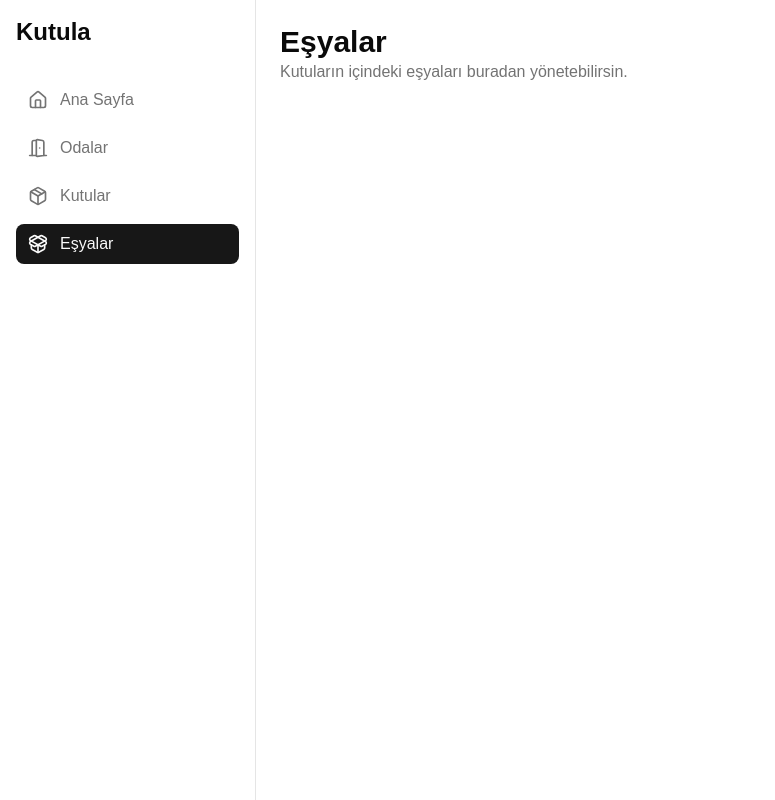
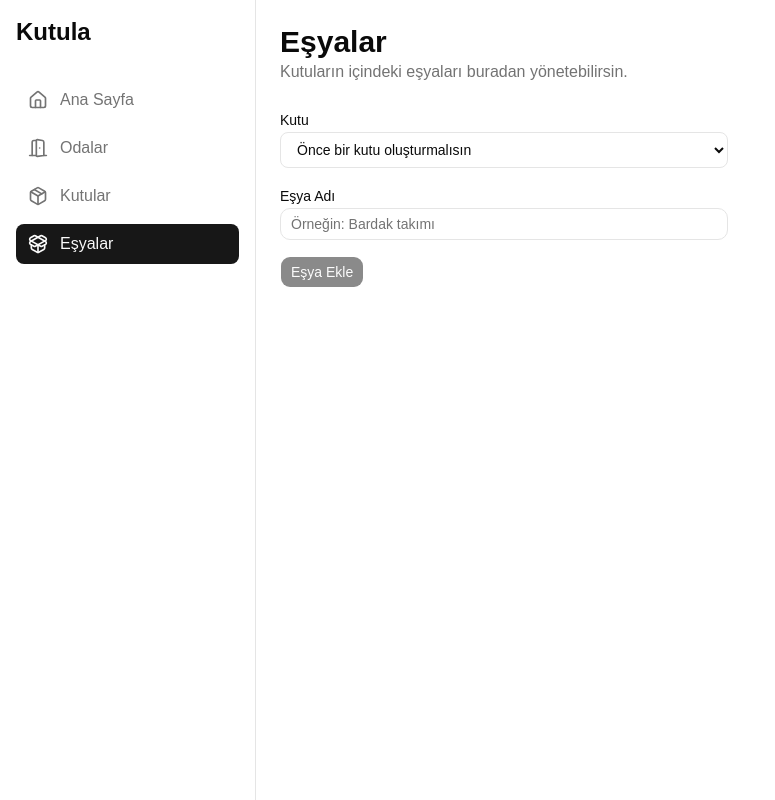
Before and after one commit to ibrbsmc/kutula, a React (Vite) app: page /esyalar in a window 1280 px wide. Shown: the whole page, without its empty margins (0-775 px from the left). Built offline with nearby package versions, Linux system fonts and the light colour scheme.

Commit message:
feat: add item creation and persistence

```diff
--- a/src/features/items/ItemsPage.jsx
+++ b/src/features/items/ItemsPage.jsx
@@ -1,4 +1,55 @@
+import { useState, useEffect } from "react";
+import ItemForm from "./components/ItemForm";
+
 function ItemsPage() {
+  const [rooms] = useState(() => {
+    const savedRooms = localStorage.getItem("kutula-rooms");
+
+    return savedRooms ? JSON.parse(savedRooms) : [];
+  });
+
+  const [boxes] = useState(() => {
+    const savedBoxes = localStorage.getItem("kutula-boxes");
+    return savedBoxes ? JSON.parse(savedBoxes) : [];
+  });
+
+  const [items, setItems] = useState(() => {
+    const savedItems = localStorage.getItem("kutula-items");
+    return savedItems ? JSON.parse(savedItems) : [];
+  });
+
+  const [itemName, setItemName] = useState("");
+  const [selectedBoxId, setSelectedBoxId] = useState("");
+  const [error, setError] = useState("");
+
+  useEffect(() => {
+    localStorage.setItem("kutula-items", JSON.stringify(items));
+  }, [items]);
+
+  function handleSubmit(e) {
+    e.preventDefault();
+    const cleanedItemName = itemName.trim();
+    if (!selectedBoxId) {
+      setError("Lütfen bir kutu seçin.");
+      return;
+    }
+    if (!cleanedItemName) {
+      setError("Lütfen bir eşya adı girin.");
+      return;
+    }
+    const newItem = {
+      id: Date.now(),
+      boxId: Number(selectedBoxId),
+      name: cleanedItemName,
+      isFragile: false, // Eşya kırılabilir mi?
+      isValuable: false, // Eşya değerli mi?
+    };
+    setItems([...items, newItem]);
+    setItemName("");
+    setSelectedBoxId("");
+    setError("");
+  }
+
   return (
     <section className="space-y-6">
       <div>
@@ -8,6 +59,17 @@ function ItemsPage() {
           Kutuların içindeki eşyaları buradan yönetebilirsin.
         </p>
       </div>
+      <ItemForm
+        itemName={itemName}
+        setItemName={setItemName}
+        boxes={boxes}
+        rooms={rooms}
+        selectedBoxId={selectedBoxId}
+        setSelectedBoxId={setSelectedBoxId}
+        error={error}
+        setError={setError}
+        onSubmit={handleSubmit}
+      />
     </section>
   );
 }
--- /dev/null
+++ b/src/features/items/components/ItemForm.jsx
@@ -0,0 +1,75 @@
+import { Button } from "@/components/ui/button";
+import { Input } from "@/components/ui/input";
+
+function ItemForm({
+  rooms,
+  boxes,
+  selectedBoxId,
+  setSelectedBoxId,
+  itemName,
+  setItemName,
+  error,
+  setError,
+  onSubmit,
+}) {
+  return (
+    <form className="max-w-md space-y-4" onSubmit={onSubmit} noValidate>
+      <div className="space-y-2">
+        <label htmlFor="item-box" className="text-sm font-medium">
+          Kutu
+        </label>
+
+        <select
+          id="item-box"
+          required
+          value={selectedBoxId}
+          onChange={(e) => {
+            setSelectedBoxId(e.target.value);
+            setError("");
+          }}
+          className="h-9 w-full rounded-md border bg-background px-3 text-sm"
+          disabled={boxes.length === 0}
+        >
+          <option value="">
+            {boxes.length === 0 ? "Önce bir kutu oluşturmalısın" : "Kutu seç"}
+          </option>
+
+          {boxes.map((box) => {
+            const room = rooms.find(
+              (room) => String(room.id) === String(box.roomId),
+            );
+
+            return (
+              <option key={box.id} value={box.id}>
+                {room?.name ?? "Oda bulunamadı"} - Kutu {box.number}
+              </option>
+            );
+          })}
+        </select>
+      </div>
+
+      <div className="space-y-2">
+        <label htmlFor="item-name" className="text-sm font-medium">
+          Eşya Adı
+        </label>
+
+        <Input
+          id="item-name"
+          placeholder="Örneğin: Bardak takımı"
+          value={itemName}
+          onChange={(e) => {
+            setItemName(e.target.value);
+            setError("");
+          }}
+        />
+      </div>
+      {error && <p className="text-sm text-destructive">{error}</p>}
+
+      <Button type="submit" disabled={boxes.length === 0}>
+        Eşya Ekle
+      </Button>
+    </form>
+  );
+}
+
+export default ItemForm;
```
